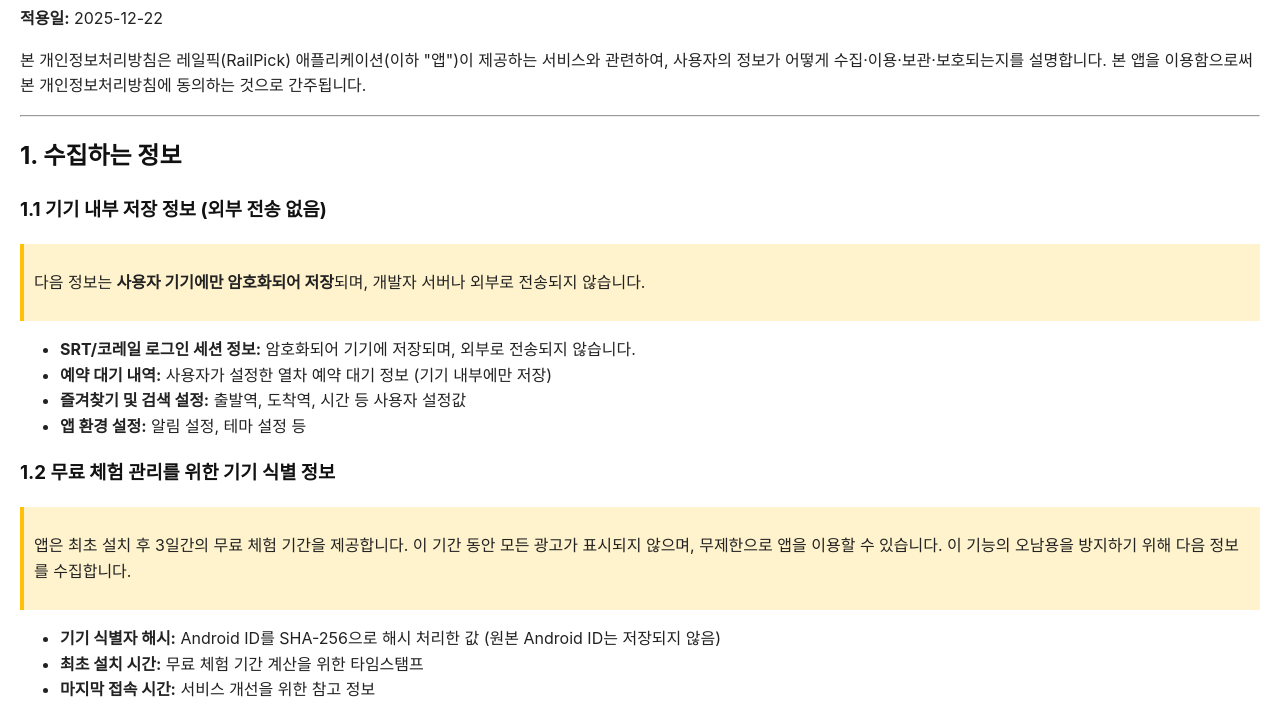
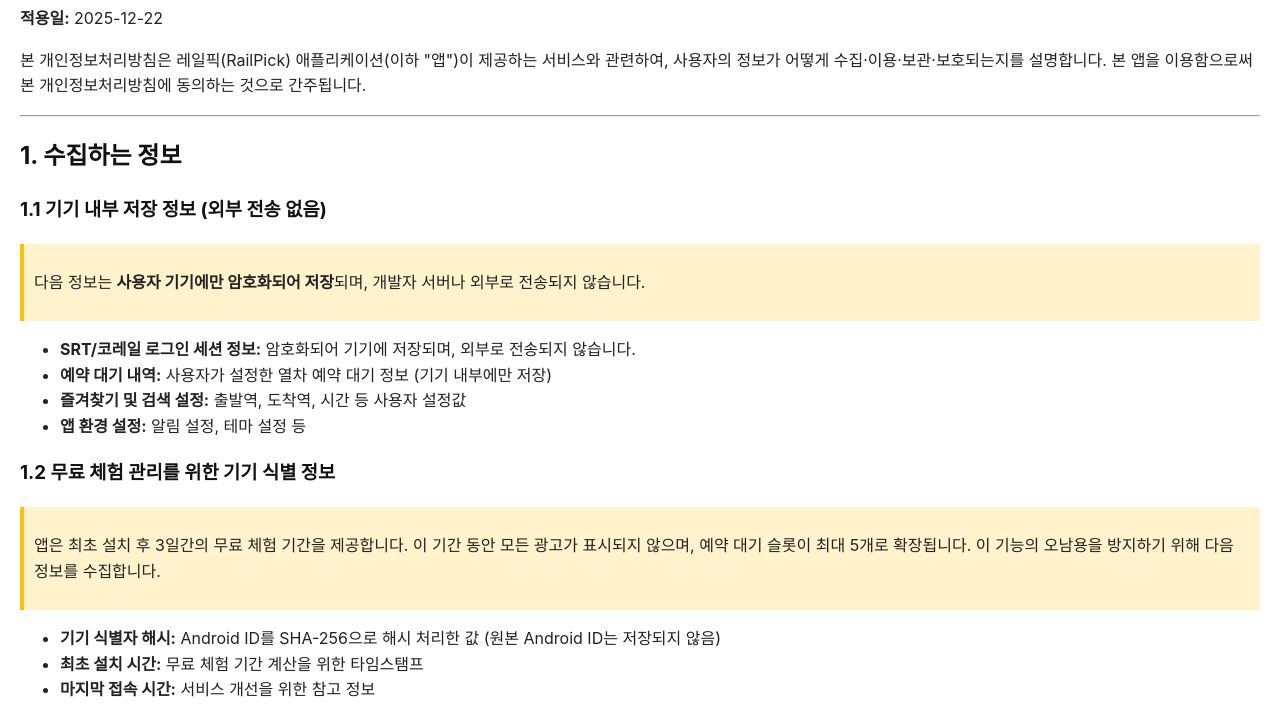
Before and after one commit to j2348sh/RailPick, a plain HTML site: page index.html in a window 1280 px wide. Shown: the part 88-800 px from the top of the page. Drawn offline with Linux system fonts and the light colour scheme.

Commit message:
Update index.html

```diff
--- a/index.html
+++ b/index.html
@@ -44,7 +44,7 @@
 
 <h3>1.2 무료 체험 관리를 위한 기기 식별 정보</h3>
 <div class="highlight">
-<p>앱은 최초 설치 후 3일간의 무료 체험 기간을 제공합니다. 이 기간 동안 모든 광고가 표시되지 않으며, 무제한으로 앱을 이용할 수 있습니다. 이 기능의 오남용을 방지하기 위해 다음 정보를 수집합니다.</p>
+<p>앱은 최초 설치 후 3일간의 무료 체험 기간을 제공합니다. 이 기간 동안 모든 광고가 표시되지 않으며, 예약 대기 슬롯이 최대 5개로 확장됩니다. 이 기능의 오남용을 방지하기 위해 다음 정보를 수집합니다.</p>
 </div>
 <ul>
   <li><strong>기기 식별자 해시:</strong> Android ID를 SHA-256으로 해시 처리한 값 (원본 Android ID는 저장되지 않음)</li>
```
